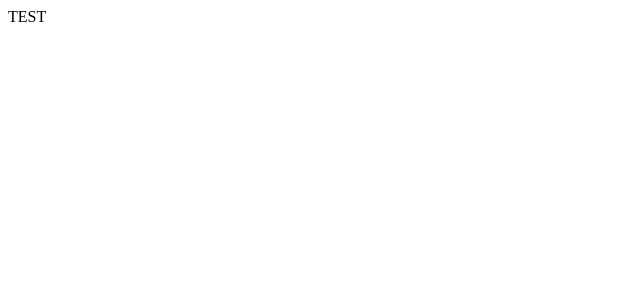
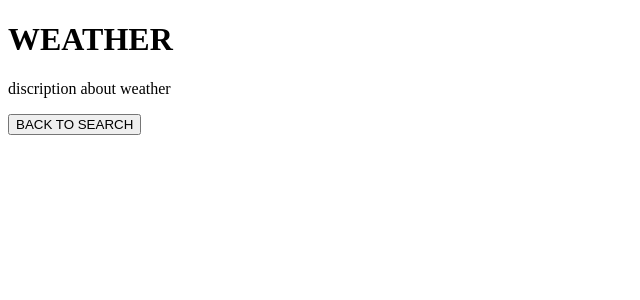
Before and after one commit to olehivanovw/Weather-Forecast, a React (Vite) app: page /weather in a window 1280 px wide. Shown: the top 300 px of the page, without its empty margins (0-640 px from the left). Built offline with nearby package versions, Linux system fonts and the light colour scheme.

Commit message:
Created basic structure in project with use 'react-router'.

```diff
--- a/src/components/App.jsx
+++ b/src/components/App.jsx
@@ -1,8 +1,17 @@
+import {Route, Routes} from "react-router-dom";
+import Form from "./Form.jsx";
+import Weather from "./Weather";
+import NotFound from "./NotFound.jsx";
+
 export default function App() {
   return (
     <>
       <div>
-        TEST
+        <Routes>
+          <Route path='/' element={<Form />}></Route>
+          <Route path='/weather' element={<Weather />}></Route>
+          <Route path='/*' element={<NotFound />}></Route>
+        </Routes>
       </div>
     </>
   )
--- /dev/null
+++ b/src/components/Form.jsx
@@ -0,0 +1,15 @@
+import {Link} from "react-router-dom";
+
+export default function Form() {
+  return (
+    <div>
+      <h1>FORM</h1>
+      <form>
+        <input type="text"/>
+        <Link to='/weather'>
+          <button type='submit'>Search</button>
+        </Link>
+      </form>
+    </div>
+  )
+}
--- /dev/null
+++ b/src/components/NotFound.jsx
@@ -0,0 +1,13 @@
+import {Link} from "react-router-dom";
+
+export default function NotFound() {
+  return (
+    <div>
+      <h1>Page Not Found</h1>
+      <h1>404</h1>
+      <Link to='/'>
+        <button>BACK TO SEARCH</button>
+      </Link>
+    </div>
+  )
+}
--- /dev/null
+++ b/src/components/Weather.jsx
@@ -0,0 +1,13 @@
+import {Link} from "react-router-dom";
+
+export default function Weather() {
+  return (
+    <div>
+      <h1>WEATHER</h1>
+      <p>discription about weather</p>
+      <Link to='/'>
+        <button>BACK TO SEARCH</button>
+      </Link>
+    </div>
+  )
+}
```
